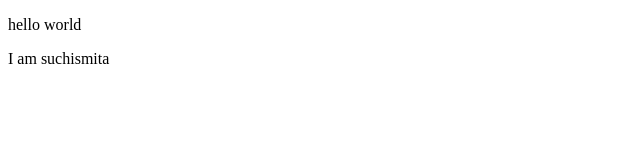
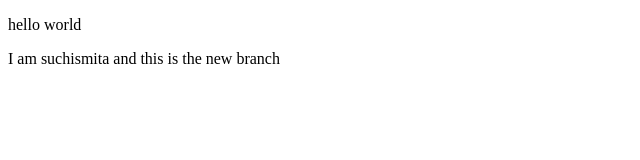
Before and after one commit to suchismita-itobuz/git-practice, a plain HTML site: page index.html in a window 1280 px wide. Shown: the whole page, without its empty margins (0-640 px from the left). Drawn offline with Linux system fonts and the light colour scheme.

Commit message:
new branch commit

```diff
--- a/index.html
+++ b/index.html
@@ -7,6 +7,6 @@
 </head>
 <body>
     <p>hello world</p>
-    <p>I am suchismita</p>
+    <p>I am suchismita and this is the new branch</p>
 </body>
 </html>
```
